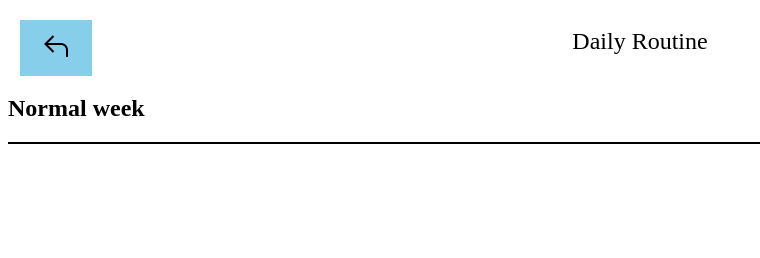
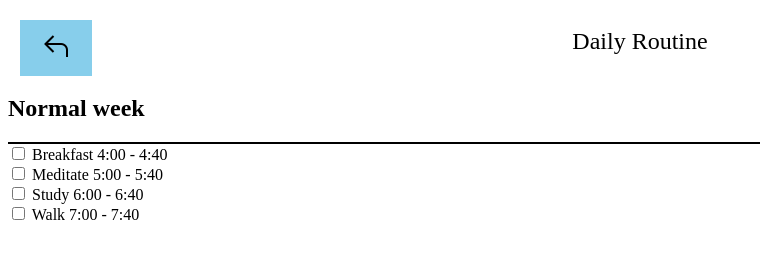
Before and after one commit to Shaamelo/Proyecto_AppHibrida, a plain HTML site: page Monday.html in a window 1280 px wide. Shown: the whole page, without its empty margins (0-760 px from the left). Drawn offline with Linux system fonts and the light colour scheme.

Commit message:
Se agrega el horario

```diff
--- a/Monday.html
+++ b/Monday.html
@@ -26,6 +26,35 @@
 <!-- Línea horizontal -->
 <hr class="black-line">
 
+<!-- Horario -->
+<div class="schedule">
+
+    <div class="task">
+        <input type="checkbox" id="breakfast-check" name="breakfast-check">
+        <label for="breakfast-check">Breakfast</label>
+        <span class="time">4:00 - 4:40</span>
+    </div>
+
+    <div class="task">
+        <input type="checkbox" id="meditate-check" name="meditate-check">
+        <label for="meditate-check">Meditate</label>
+        <span class="time">5:00 - 5:40</span>
+    </div>
+
+    <div class="task">
+        <input type="checkbox" name="study-check" id="study-check">
+        <label for="study-check">Study</label>
+        <span class="time">6:00 - 6:40</span>
+    </div>
+
+    <div class="task">
+        <input type="checkbox" id="walk-check" name="walk-check">
+        <label for="walk-check">Walk</label>
+        <span class="time">7:00 - 7:40</span>
+    </div>
+
+  </div>
+
 
 </body>
 </html>
```
